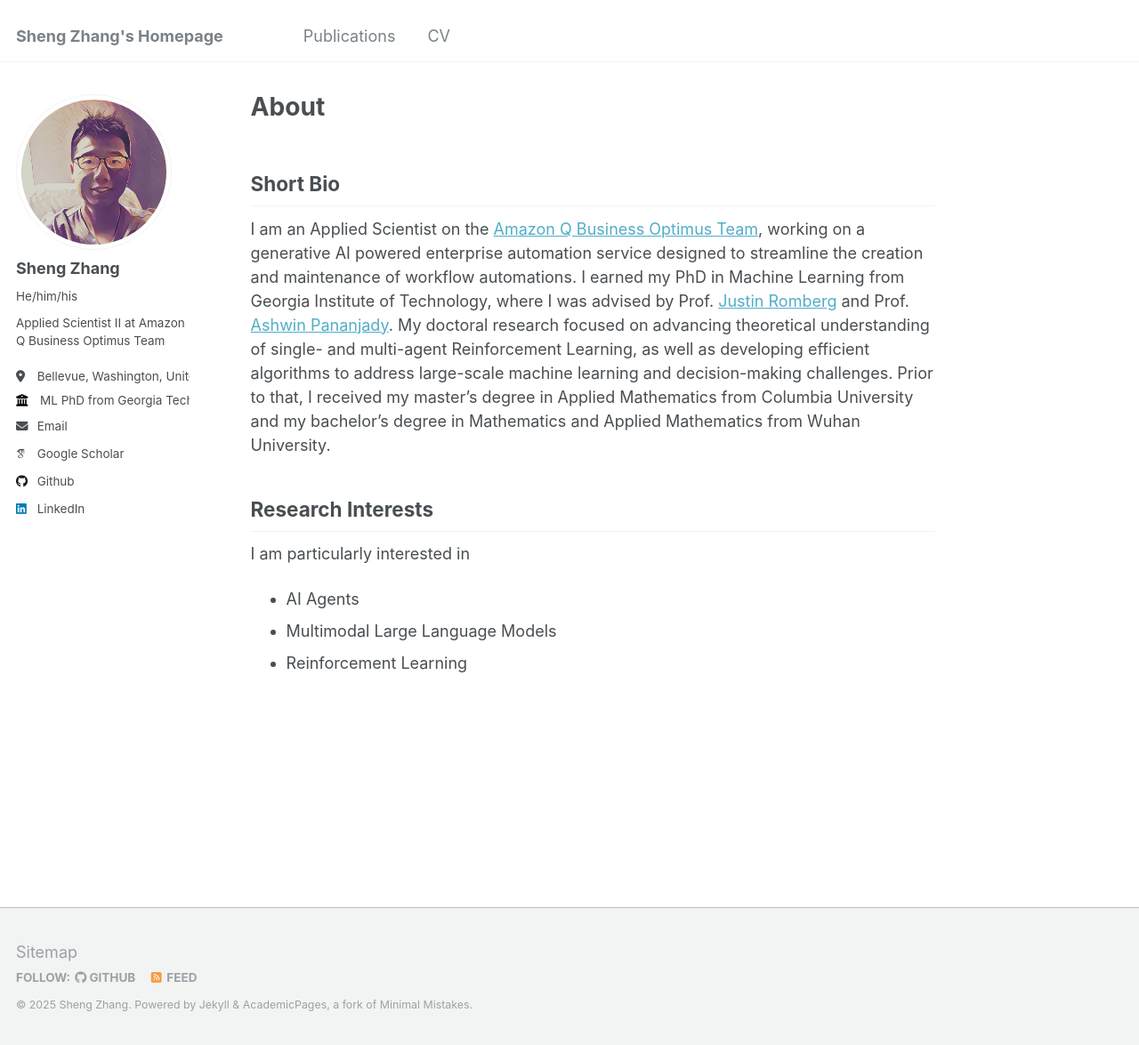
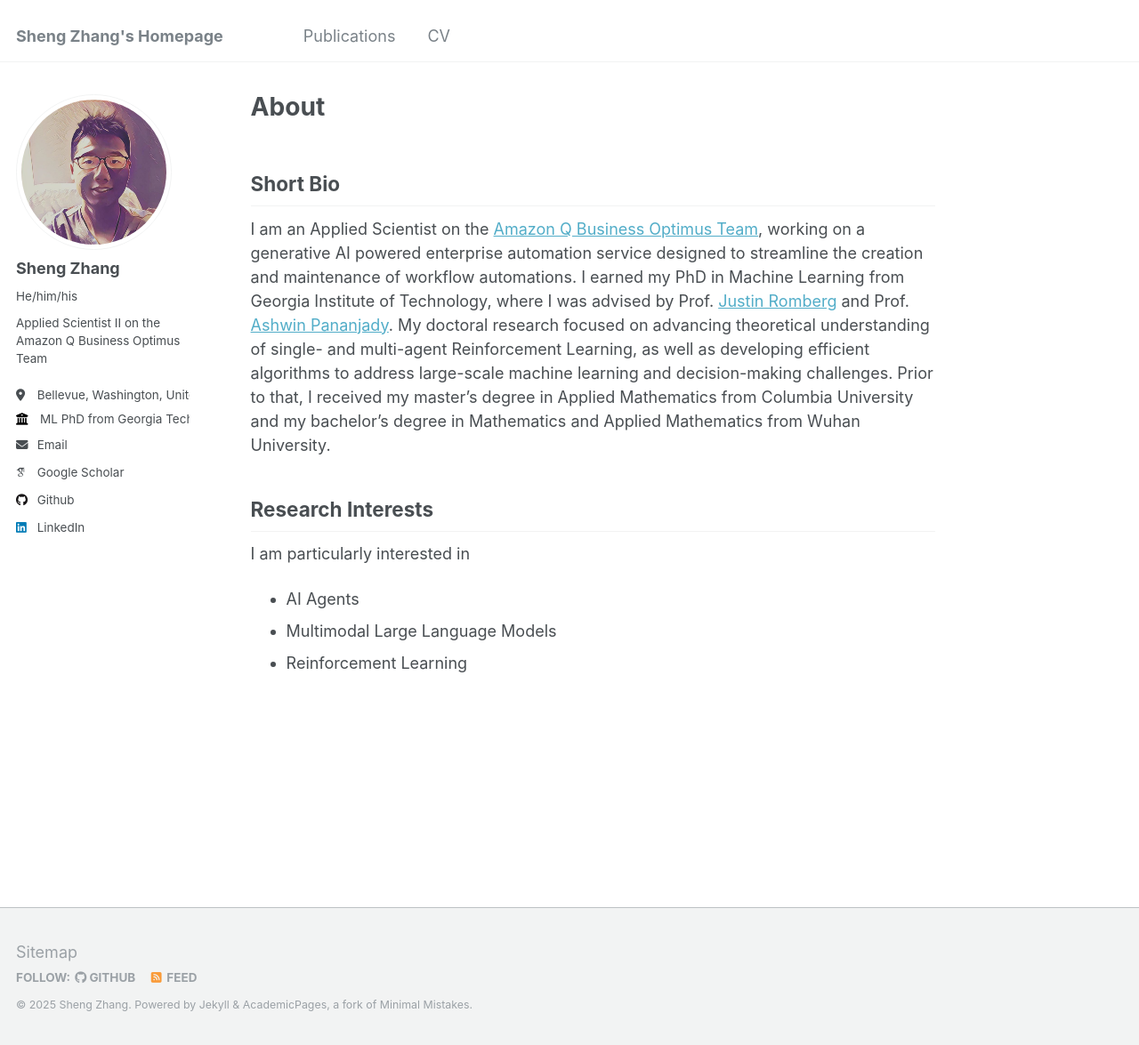
Before and after one commit to szhangml/szhangml.github.io, a Jekyll site: the page built from _pages/about.md, in a window 1280 px wide and 1175 px high. Shown: the whole window at 89% size. Built offline with Jekyll 4.4.1, drawn with Linux system fonts in a browser that asks for light colours; some web fonts are replaced.

Commit message:
Update _config.yml

```diff
--- a/_config.yml
+++ b/_config.yml
@@ -24,7 +24,7 @@ author:
   avatar           : "selfie.png"
   name             : "Sheng Zhang"
   pronouns         : "He/him/his" # example: "she/her"
-  bio              : "Applied Scientist II at Amazon Q Business Optimus Team"
+  bio              : "Applied Scientist II on the Amazon Q Business Optimus Team"
   location         : "Bellevue, Washington, United States"
   employer         : "ML PhD from Georgia Tech"
   uri              : # URL
```
